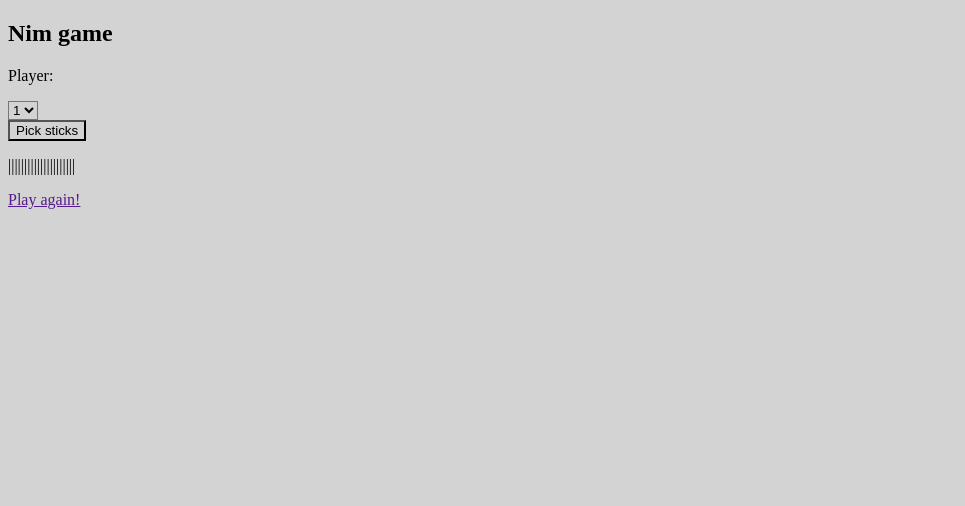
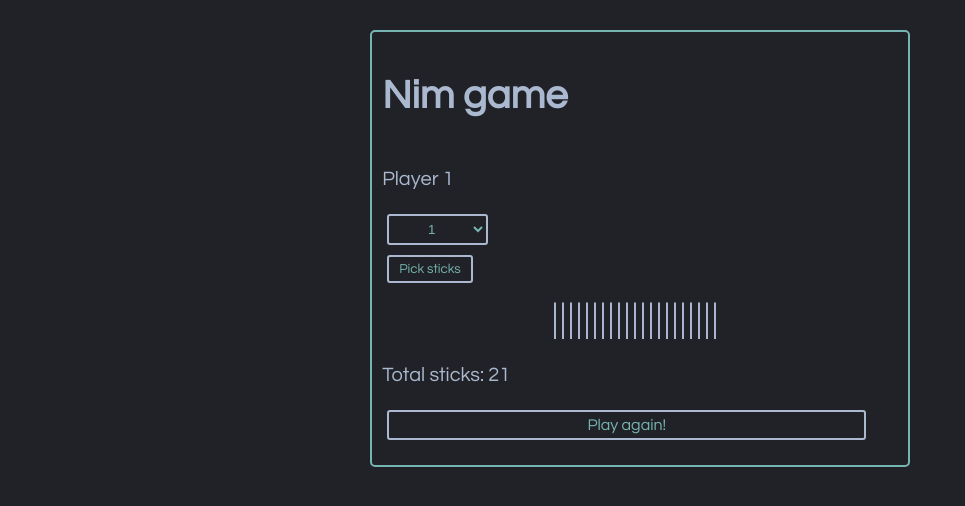
Before and after one commit to timbror/NimSpel, a plain HTML site: page index.html in a window 1280 px wide. Shown: the whole page, without its empty margins (0-965 px from the left). Drawn offline with Linux system fonts and the light colour scheme.

Commit message:
added css file and styling, finished game in JS and added classes i HTML.

```diff
--- a/Nim.js
+++ b/Nim.js
@@ -5,29 +5,31 @@ let sticksLeft = document.getElementById('sticksLeft');
 
 let totalSticks = 21;
 let currentPlayer = "1";
+sticksLeft.innerHTML = "Total sticks: " + totalSticks;
 
-function drawSticks() { //Sticks börjar som tom sträng, loopen plussar på med en '|' beroende på hur stor totalSticks är.
+function sticks() { //Sticks börjar som tom sträng, loopen plussar på med en '|' beroende på hur stor totalSticks är.
     let sticks = '';
     for (let i = 0; i < totalSticks; i++) {
         sticks += '|';
     }
     numberOfSticks.innerHTML = sticks;
 }
-drawSticks(); //Kalla på funktionen så att stickor visas.
+sticks(); //Kalla på funktionen så att stickor visas.
 
-function chooseSticks() { //Om användarens val av stickor uppfyller kraven, ta bort x antal stickor och skriv ut hur många stickor som är kvar.
+function removeSticks() { //Om användarens val av stickor uppfyller kraven, ta bort x antal stickor och skriv ut hur många stickor som är kvar.
+
     if (userInput.value > 0 && userInput.value <= totalSticks) {
         totalSticks -= userInput.value;
         sticksLeft.innerHTML = totalSticks + " Sticks left!";
     }
 }
 
-function switchPlayer() {  //Byt spelare och skriver ut vinnaren.
-        if (currentPlayer == 1) {
-            currentPlayer = 2;
+function changePlayer() {  //Byt spelare och skriver ut vinnaren, truthy/falsy.
+        if (currentPlayer == "1") {
+            currentPlayer = "2";
         }
-        else if (currentPlayer == 2) {
-            currentPlayer = 1;
+        else if (currentPlayer == "2") {
+            currentPlayer = "1";
         }
         player.innerHTML = "Player " + currentPlayer;
 
@@ -38,7 +40,7 @@ function switchPlayer() {  //Byt spelare och skriver ut vinnaren.
 }
 
 document.getElementById('button').addEventListener('click', function (e) {
-    chooseSticks();
-    drawSticks();
-    switchPlayer();
+    removeSticks();
+    sticks();
+    changePlayer();
 });
--- a/index.html
+++ b/index.html
@@ -10,7 +10,7 @@
 <body>
     <div class="container">
         <h2>Nim game</h2>
-        <p id="player">Player:</p>
+        <p id="player">Player 1</p>
         <div>
             <select name="" id="userInput">
                 <option value="1">1</option>
@@ -21,8 +21,13 @@
         <div>
             <button id="button">Pick sticks</button>
         </div>
-        <p id="noOfSticks"></p>
-        <p id="sticksLeft"></p>
+        <div>
+            <p id="noOfSticks"></p>
+        </div>
+        <div>
+            <p id="sticksLeft"></p>
+        </div>
+
         <a href="" onclick="document.location.reload()">Play again!</a>
     </div>
 
--- a/nim.css
+++ b/nim.css
@@ -1,3 +1,103 @@
 * {
-    background-color: lightgray;
+    background-color: #212227;
 }
+.container {
+    width: 40%;
+    margin: 0 auto;
+    margin-top: 30px;
+    background-color: #212227;
+    padding: 10px 20px 20px 10px;
+    border-radius: 5px;
+    border: solid 2px #76B6B2;
+    display: flex;
+    flex-direction: column;
+    align-items: flex;
+}
+
+h2 {
+    font-size: 40px;
+    display: block;
+    color: #AAB9CF;
+    font-family: "Century Gothic";
+}
+h2:hover {
+    color: #76B6B2;
+}
+
+#player {
+    font-size: 20px;
+    color:#AAB9CF;
+    font-family: "Century Gothic";
+    display: block;
+    left: 300px;
+    top: 220px;
+}
+#player:hover {
+    color: #76B6B2;
+}
+#sticksLeft {
+    font-size: 20px;
+    color:#AAB9CF;
+    font-family: "Century Gothic";
+    display: block;
+    left: 100px;
+    top: 220px;
+}
+#sticksLeft:hover {
+    color: #76B6B2;
+}
+
+#button {
+    font-family: "Century Gothic";
+    margin: 5px;
+    color: #76B6B2;
+    background: #212227;
+    text-decoration: none;
+    text-align: center;
+    border: 2px solid #AAB9CF;
+    border-radius: 3px;
+    padding: 5px 10px;
+}
+#button:hover {
+    background-color: #212227;
+    color: #76B6B2;
+}
+
+#userInput {
+    float:left;
+    width: 20%;
+    margin: 5px;
+    color: #76B6B2;
+    background: #212227;
+    text-decoration: none;
+    text-align: center;
+    border: 2px solid #AAB9CF;
+    border-radius: 3px;
+    padding: 5px 10px;
+}
+#noOfSticks {
+    font-size: 40px;
+    display: block;
+    margin: 5px;
+    color: #AAB9CF;
+    text-decoration: none;
+    text-align: center;
+}
+#noOfSticks:hover {
+    background-color: #212227;
+    color:#76B6B2;
+}
+
+.container a {
+    font-family: "Century Gothic";
+    width: 90%;
+    position: relative;
+    margin: 5px;
+    color: #76B6B2;
+    background: #212227;
+    text-decoration: none;
+    text-align: center;
+    border: 2px solid #AAB9CF;
+    border-radius: 3px;
+    padding: 5px 10px;
+}
```
